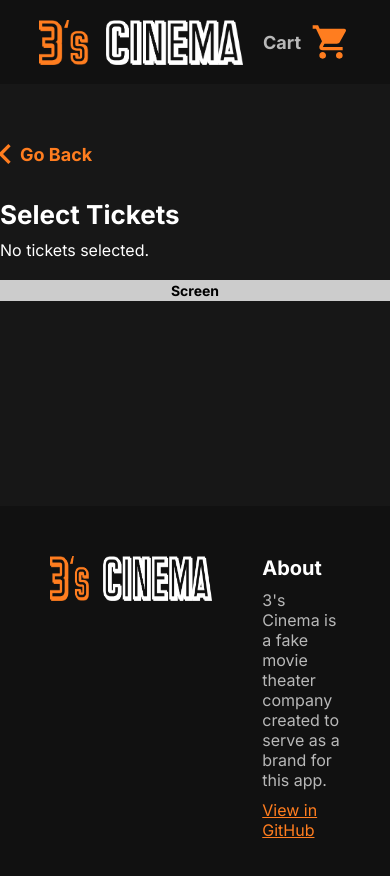
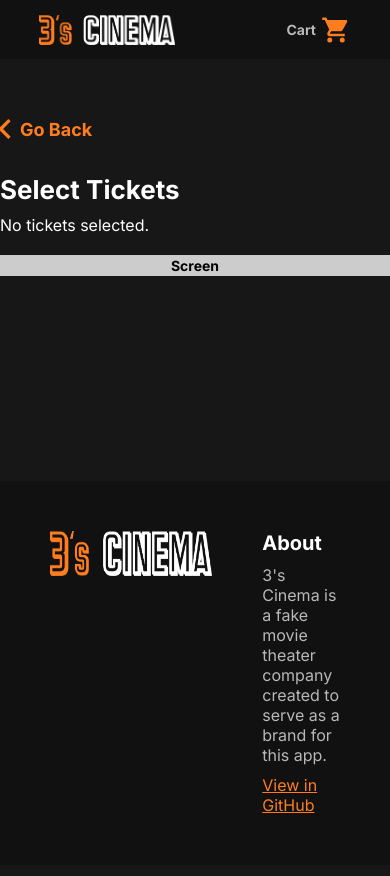
Before and after one commit to IsaacAbrahamson/Cinema-API, a React (Vite) app: page /showing/1 in a window 390 px wide. Shown: the top 876 px of the page. Built offline with nearby package versions, Linux system fonts and the light colour scheme; no server answers.

Commit message:
responsive nav

```diff
--- a/src/App.css
+++ b/src/App.css
@@ -145,6 +145,26 @@ nav .cart--count {
   font-size: 12px;
 }
 
+@media screen and (max-width: 600px) {
+  nav img.logo {
+    height: 30px;
+  }
+
+  nav .nav-links .nav--link {
+    font-size: 14px;
+  }
+
+  nav svg.nav--icon {
+    width: 30px;
+    height: 30px;
+    margin-left: 5px;
+  }
+
+  nav {
+    height: 7vh;
+  }
+}
+
 
 
 /*=============================================
@@ -154,6 +174,12 @@ nav .cart--count {
 #page {
   min-height: 50vh;
   margin-top: 10vh;
+}
+
+@media screen and (max-width: 600px) {
+  #page {
+    margin-top: 7vh;
+  }
 }
 
 
--- a/src/components/home/HomeStyles.css
+++ b/src/components/home/HomeStyles.css
@@ -106,20 +106,27 @@ header .header-text .header--ticketBtn:hover {
 }
 
 @media screen and (max-width: 600px) {
+  header .header-slide {
+    min-height: 85vh;
+  }
+
   header .header-overlay {
     background: rgba(17, 17, 17, 0.85);
   }
 
   header .header-text .header--subtitle {
     font-size: 14px;
+    margin-left: 0;
   }
 
   header .header-text .header--title {
-    font-size: 42px;
+    font-size: 36px;
   }
 
   header .header-text .header--desc {
     font-size: 18px;
+    margin-top: 10px;
+    margin-left: 0px;
   }
 
   header .header-text a.header--ticketBtn {
```
